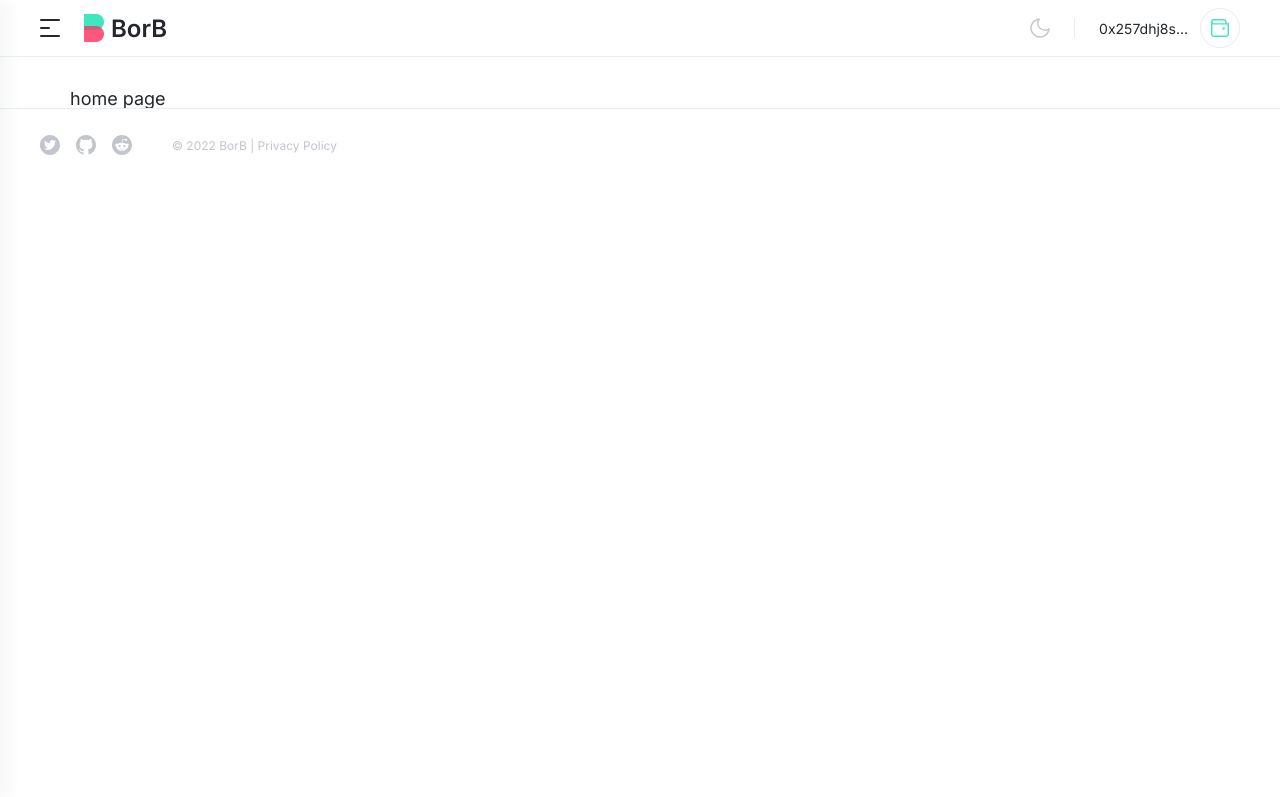
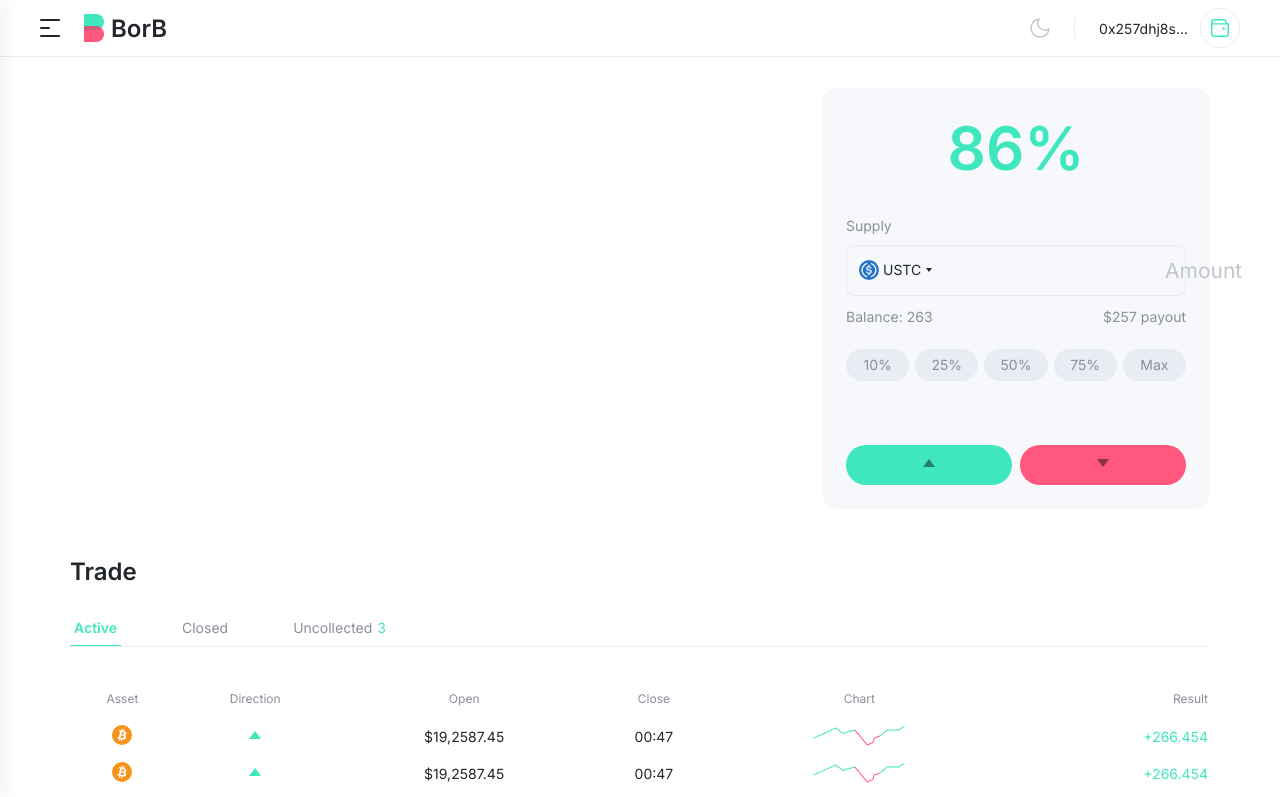
Before and after one commit to tragedyHub/borb-landing, a React (Create React App) app: page / in a window 1280 px wide. Shown: the top 797 px of the page. Built offline with nearby package versions, Linux system fonts and the light colour scheme.

Commit message:
fix: routes

```diff
--- a/src/App.tsx
+++ b/src/App.tsx
@@ -5,6 +5,7 @@
 import Nav from './components/Nav'
 import AboutPage from './pages/AboutPage'
 import EarnPage from './pages/EarnPage'
+import Home from './pages/HomePage'
 import { SupplyPage } from './pages/SupplyPage'
 
 const App = () => {
@@ -19,7 +20,7 @@
                 <Header setIsBurger={setIsBurger} />
                 <div className="container">
                     <Routes>
-                        <Route path="/" element={<div>home page</div>} />
+                        <Route path="/" element={<Home />} />
                         <Route path="/supply" element={<SupplyPage />} />
                         <Route path="/about" element={<AboutPage />} />
                         <Route path="/earn" element={<EarnPage />} />
```
